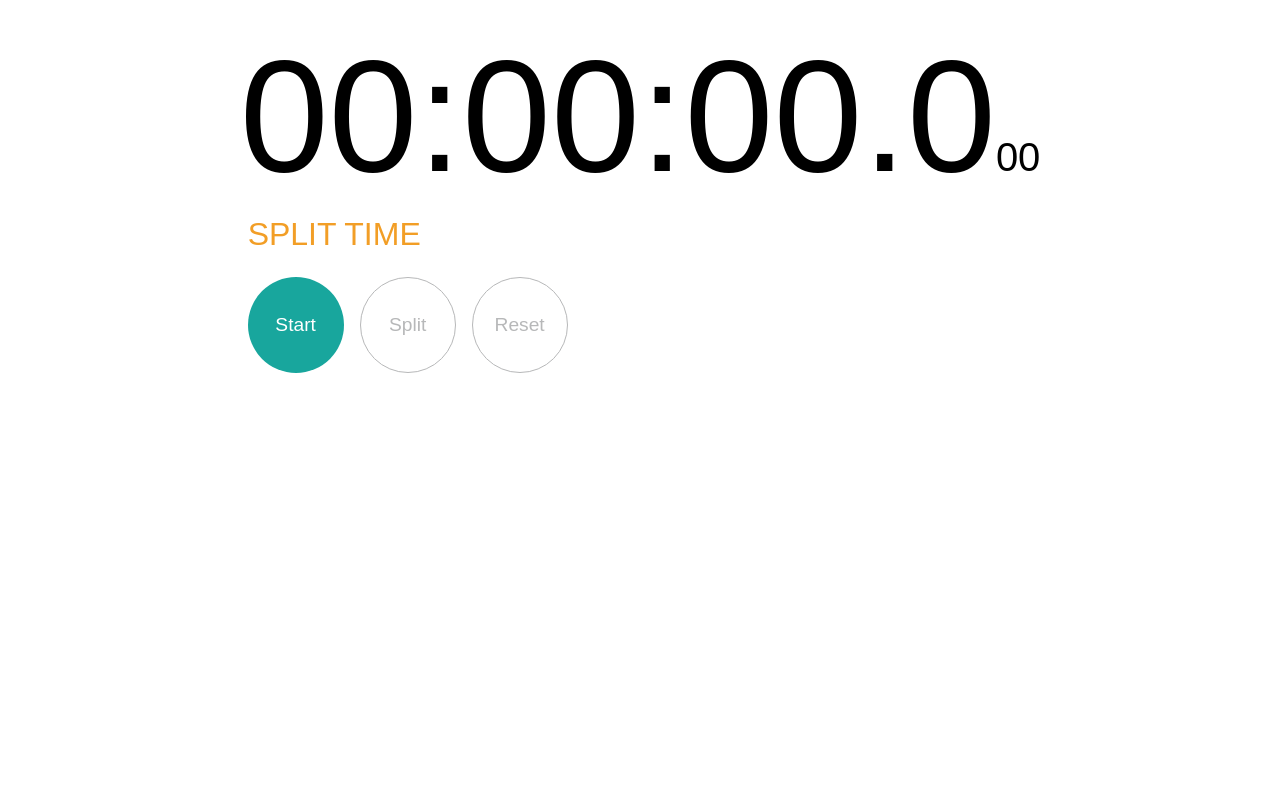
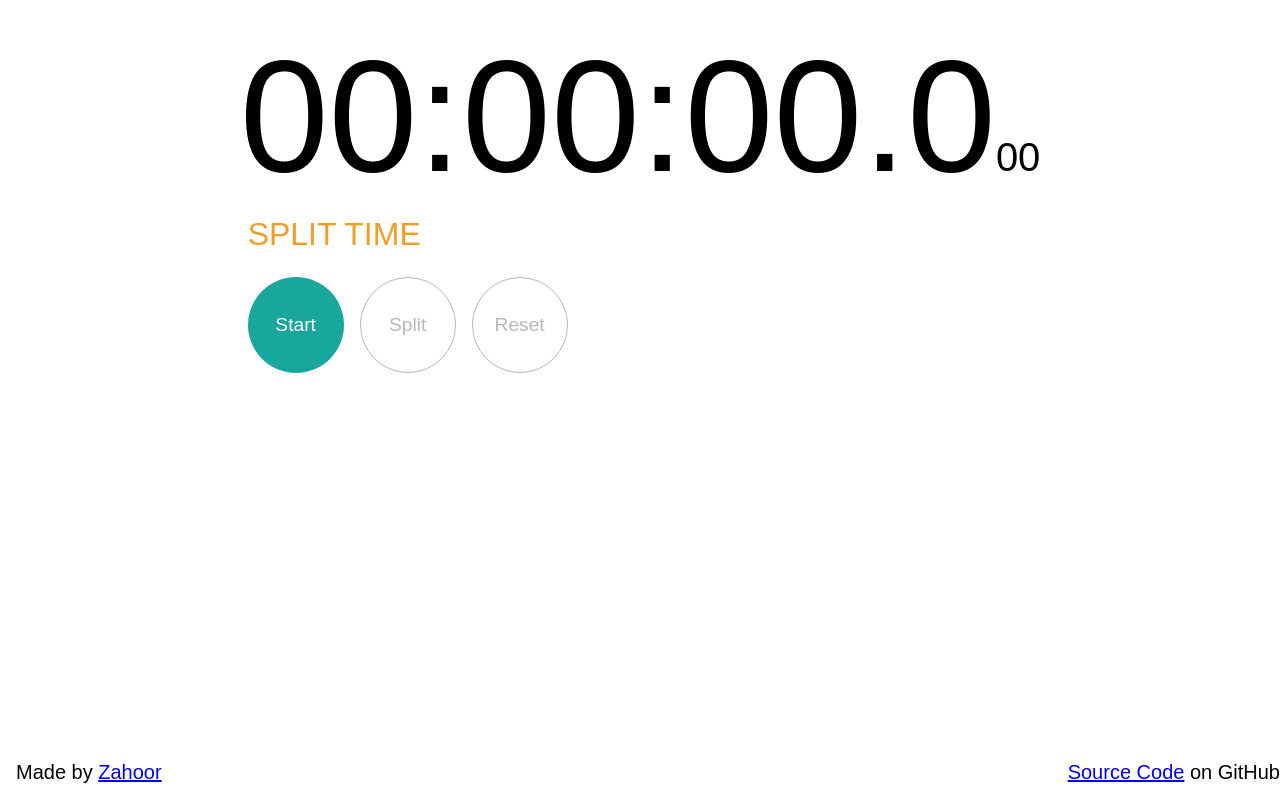
Before and after one commit to its4zahoor/stopwatch, a React (Create React App) app: page / in a window 1280 px wide. Built offline with nearby package versions, Linux system fonts and the light colour scheme.

Commit message:
adds about-me, source-code and live demo links

```diff
--- a/src/App.css
+++ b/src/App.css
@@ -116,3 +116,13 @@ hr {
   padding: 0.5rem;
   margin-bottom: 1rem;
 }
+
+footer {
+  position: fixed;
+  bottom: 0;
+  display: flex;
+  justify-content: space-between;
+  align-items: center;
+  width: 100%;
+  padding: 1rem 0.5rem;
+}
--- /dev/null
+++ b/src/Footer.js
@@ -0,0 +1,30 @@
+import React from "react";
+
+function Footer(props) {
+  return (
+    <footer>
+      <div className="about-me">
+        Made by&nbsp;
+        <a
+          href="https://linkedin.com/in/its4zahoor"
+          target="_blank"
+          rel="noreferrer"
+        >
+          Zahoor
+        </a>
+      </div>
+      <div className="source-code-link">
+        <a
+          href="https://github.com/its4zahoor/stopwatch"
+          target="_blank"
+          rel="noreferrer"
+        >
+          Source Code
+        </a>
+        &nbsp;on GitHub
+      </div>
+    </footer>
+  );
+}
+
+export default Footer;
--- a/src/index.js
+++ b/src/index.js
@@ -1,10 +1,14 @@
-import React from 'react';
-import ReactDOM from 'react-dom';
-import App from './App';
+import React from "react";
+import ReactDOM from "react-dom";
+import App from "./App";
+import Footer from "./Footer";
 
 ReactDOM.render(
   <React.StrictMode>
-    <App />
+    <div>
+      <App />
+      <Footer />
+    </div>
   </React.StrictMode>,
-  document.getElementById('root')
+  document.getElementById("root")
 );
```
Also changed, not shown: 1 other file (tests, documents, lock files or other folders).
